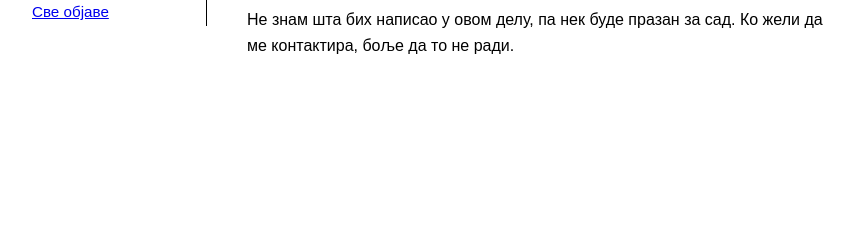
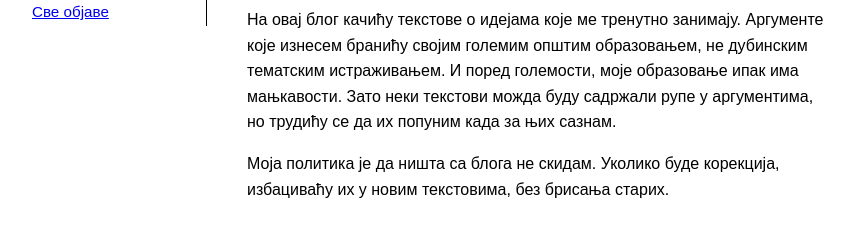
Before and after one commit to dyc0/dyc0.github.io, a plain HTML site: page about.html in a window 1280 px wide. Shown: the part 108-344 px from the top of the page, without its empty margins (178-1032 px from the left). Drawn offline with Linux system fonts and the light colour scheme.

Commit message:
deploy: 2026-05-16

```diff
--- a/about.html
+++ b/about.html
@@ -21,8 +21,13 @@
   <main id="content">
     <h1>Детаљи</h1>
     <p class="post-date">2026-05-14</p>
-    <p>Не знам шта бих написао у овом делу, па нек буде празан за сад.
-    Ко жели да ме контактира, боље да то не ради.</p>
+    <p>На овај блог качићу текстове о идејама које ме тренутно занимају.
+    Аргументе које изнесем бранићу својим големим општим образовањем, не
+    дубинским тематским истраживањем. И поред големости, моје образовање
+    ипак има мањкавости. Зато неки текстови можда буду садржали рупе у
+    аргументима, но трудићу се да их попуним када за њих сазнам.</p>
+    <p>Моја политика је да ништа са блога не скидам. Уколико буде
+    корекција, избациваћу их у новим текстовима, без брисања старих.</p>
   </main>
 </div>
 </body>
```
